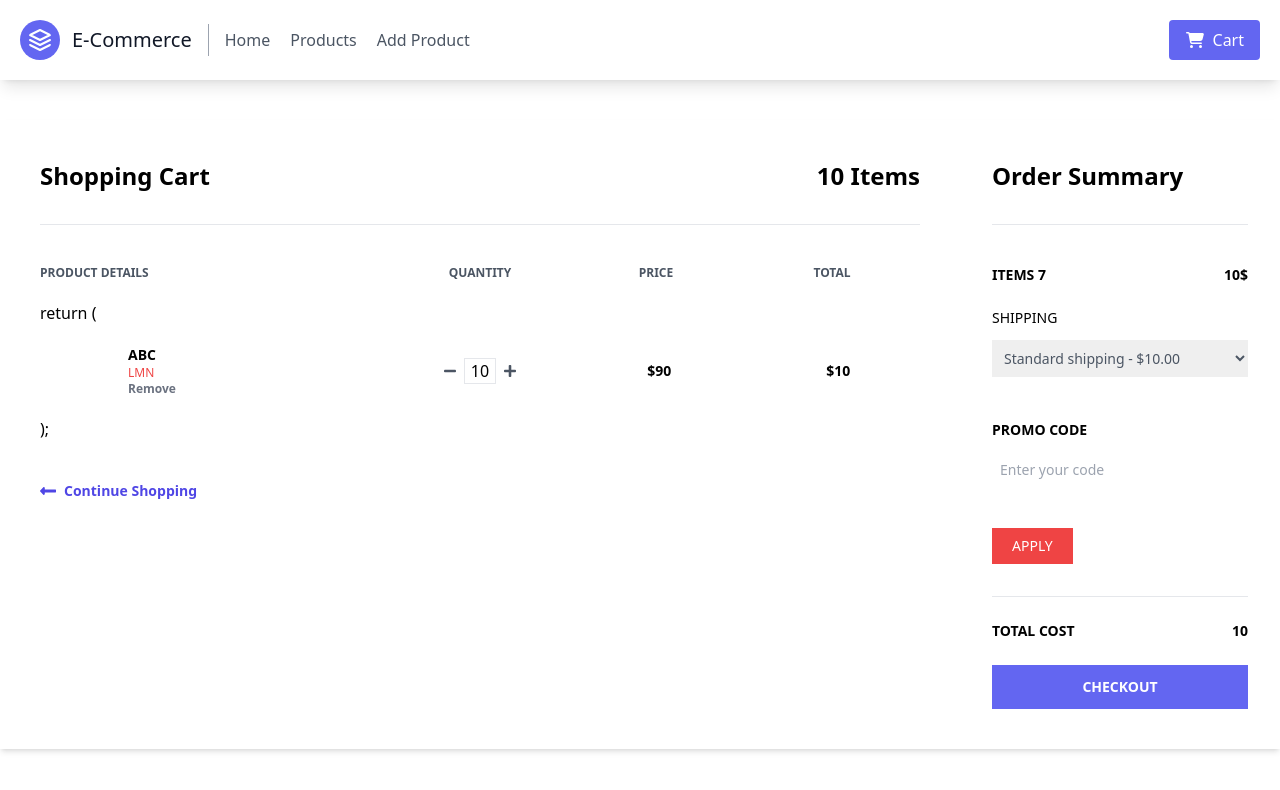
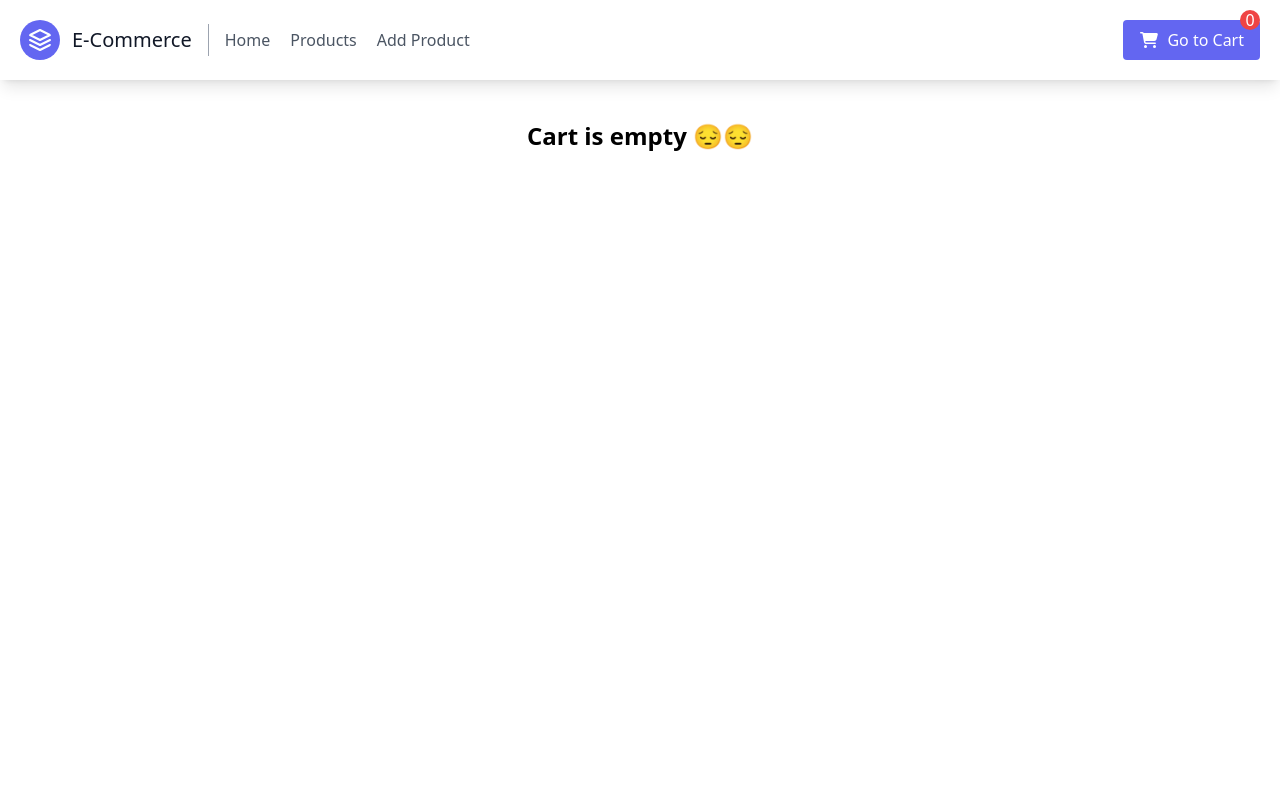
Before and after one commit to Prashantly/ReactECommerceX, a React (Create React App) app: page /cart in a window 1280 px wide. Shown: the top 790 px of the page. Built offline with nearby package versions, Linux system fonts and the light colour scheme; data requests are answered from the project's data file.

Commit message:
Implement cart functinalities like showing product , increment quantity , decrement quantity and show total cart quantities etc

```diff
--- a/src/Pages/Cart/index.js
+++ b/src/Pages/Cart/index.js
@@ -1,14 +1,48 @@
 import React from "react";
+import { useSelector, useDispatch } from "react-redux";
 import { Link } from "react-router-dom";
+import { updateCart, totalCartCount } from "../../states/actions";
+import { toast } from "react-toastify";
 
 const Cart = () => {
+  let cart = useSelector((state) => {
+    console.log(state);
+    return state.cart;
+  });
+
+  const dispatch = useDispatch();
+
+  //handle increment of cart
+  const handleInc = (cartItem) => {
+    cartItem.quantity++;
+    dispatch(updateCart(cartItem));
+    dispatch(totalCartCount());
+  };
+
+  const handleDec = (cartItem) => {
+    if (cartItem.quantity === 1) {
+      toast.success("Product is removed from cart");
+      return;
+    }
+    cartItem.quantity--;
+    dispatch(updateCart(cartItem));
+    dispatch(totalCartCount());
+  };
+
+  if (cart.length === 0) {
+    return (
+      <div className="text-center mt-10">
+        <h2 className="font-semibold text-2xl">Cart is empty 😔😔</h2>
+      </div>
+    );
+  }
   return (
     <div className="container mx-auto mt-10">
       <div className="flex shadow-md my-10">
         <div className="w-3/4 bg-white px-10 py-10">
           <div className="flex justify-between border-b pb-8">
             <h1 className="font-semibold text-2xl">Shopping Cart</h1>
-            <h2 className="font-semibold text-2xl">10 Items</h2>
+            <h2 className="font-semibold text-2xl">{cart.length} Items</h2>
           </div>
           <div className="flex mt-10 mb-5">
             <h3 className="font-semibold text-gray-600 text-xs uppercase w-2/5">
@@ -24,19 +58,27 @@ const Cart = () => {
               Total
             </h3>
           </div>
-          {/* {carts?.map((cart) => { */}
+          {cart.map((item) => {
             return (
               <div className="flex items-center hover:bg-gray-100 -mx-8 px-6 py-5">
                 <div className="flex w-2/5">
                   <div className="w-20">
-                {/* <img className="h-24" src={cart?.image} alt={cart?.title} /> */}
+                    <img
+                      className="h-24"
+                      src={item?.thumbnail}
+                      alt={item?.title}
+                    />
                   </div>
                   <div className="flex flex-col justify-between ml-4 flex-grow">
-                <span className="font-bold text-sm">ABC</span>
-                <span className="text-red-500 text-xs capitalize">LMN</span>
+                    <span className="font-bold text-md uppercase">
+                      {item?.title}
+                    </span>
+                    <span className="text-red-500 text-sm capitalize">
+                      {item?.category}
+                    </span>
                     <div
                       className="font-semibold hover:text-red-500 text-gray-500 text-xs cursor-pointer"
-                  //   onClick={() => removeProduct(cart?.id)}
+                      // onClick={() => removeProduct(cart?.id)}
                     >
                       Remove
                     </div>
@@ -46,7 +88,7 @@ const Cart = () => {
                   <svg
                     className="fill-current text-gray-600 w-3 cursor-pointer"
                     viewBox="0 0 448 512"
-                // onClick={() => handleDec(cart?.id)}
+                    onClick={() => handleDec(item)}
                   >
                     <path d="M416 208H32c-17.67 0-32 14.33-32 32v32c0 17.67 14.33 32 32 32h384c17.67 0 32-14.33 32-32v-32c0-17.67-14.33-32-32-32z" />
                   </svg>
@@ -54,26 +96,26 @@ const Cart = () => {
                   <input
                     className="mx-2 border text-center w-8"
                     type="text"
-                value={10}
+                    value={item?.quantity}
                   />
 
                   <svg
                     className="fill-current text-gray-600 w-3 cursor-pointer"
-                // onClick={() => handleInc(cart?.id)}
+                    onClick={() => handleInc(item)}
                     viewBox="0 0 448 512"
                   >
                     <path d="M416 208H272V64c0-17.67-14.33-32-32-32h-32c-17.67 0-32 14.33-32 32v144H32c-17.67 0-32 14.33-32 32v32c0 17.67 14.33 32 32 32h144v144c0 17.67 14.33 32 32 32h32c17.67 0 32-14.33 32-32V304h144c17.67 0 32-14.33 32-32v-32c0-17.67-14.33-32-32-32z" />
                   </svg>
                 </div>
                 <span className="text-center w-1/5 font-semibold text-sm">
-              ${90}
+                  {`$${item?.price}`}
                 </span>
                 <span className="text-center w-1/5 font-semibold text-sm">
-              ${10}
+                  {`$${item?.price * item?.quantity}`}
                 </span>
               </div>
             );
-          {/* })} */}
+          })}
           <Link
             to={"/"}
             className="flex font-semibold text-indigo-600 text-sm mt-10"
@@ -93,7 +135,9 @@ const Cart = () => {
             Order Summary
           </h1>
           <div className="flex justify-between mt-10 mb-5">
-            <span className="font-semibold text-sm uppercase">Items 7</span>
+            <span className="font-semibold text-sm uppercase">
+              Items {cart?.length}
+            </span>
             <span className="font-semibold text-sm">{10}$</span>
           </div>
           <div>
--- a/src/Pages/ProductDetails/index.js
+++ b/src/Pages/ProductDetails/index.js
@@ -5,10 +5,12 @@ import customFetch from "../../api";
 import { useNavigate } from "react-router-dom";
 import { Rating } from "@mui/material";
 import { useSelector, useDispatch } from "react-redux";
-import { addToCart } from "../../states/actions";
+import { addToCart, totalCartCount } from "../../states/actions";
+import { toast } from "react-toastify";
 
 const Product = () => {
   const dispatchCart = useDispatch();
+  const dispatch = useDispatch();
   const navigate = useNavigate();
   const { id } = useParams();
   const [product, setProduct] = useState({});
@@ -34,6 +36,8 @@ const Product = () => {
     console.log("Product", product);
     // const cartArray = JSON.parse(localStorage.getItem("cart")) || [];
     dispatchCart(addToCart(product));
+    toast.success("Product added to cart");
+    dispatch(totalCartCount());
     if (redirect) {
       navigate("/cart");
     }
--- a/src/components/Header.jsx
+++ b/src/components/Header.jsx
@@ -2,6 +2,7 @@ import React from "react";
 import { FontAwesomeIcon } from "@fortawesome/react-fontawesome";
 import { faShoppingCart } from "@fortawesome/free-solid-svg-icons";
 import { Link } from "react-router-dom";
+import { useSelector } from "react-redux";
 
 const navigations = [
   {
@@ -19,6 +20,7 @@ const navigations = [
 ];
 
 const Header = () => {
+  const totalCartCount = useSelector((state) => state.totalCartCount);
   return (
     <header className="text-gray-600 body-font shadow-lg">
       <div className="container mx-auto flex flex-wrap p-5 flex-col md:flex-row items-center">
@@ -53,13 +55,29 @@ const Header = () => {
             );
           })}
         </nav>
-        <button className="flex items-center bg-indigo-500 text-white border-0 py-2 px-4 focus:outline-none hover:bg-indigo-700 rounded text-base mt-4 md:mt-0">
+        <Link
+          to={"/cart"}
+          className="flex items-center bg-indigo-500 text-white border-0 py-2 px-4 focus:outline-none hover:bg-indigo-700 rounded relative text-base mt-4 md:mt-0"
+        >
           <FontAwesomeIcon icon={faShoppingCart} className="w-5 h-4 pr-2" />
-          Cart
-        </button>
+          Go to Cart
+          <span
+            className="bg-red-500 text-white rounded-full w-5 h-5 flex items-center justify-center absolute count"
+            style={style.count}
+          >
+            {totalCartCount} {/* Replace '5' with the actual cart number */}
+          </span>
+        </Link>
       </div>
     </header>
   );
 };
 
+const style = {
+  count: {
+    top: "-10px",
+    right: "0px",
+  },
+};
+
 export default Header;
--- a/src/index.js
+++ b/src/index.js
@@ -9,7 +9,7 @@ import { Flip, ToastContainer } from "react-toastify";
 import "react-toastify/dist/ReactToastify.css";
 
 const store = createStore(products);
-
+console.log(store.getState());
 const root = ReactDOM.createRoot(document.getElementById("root"));
 root.render(
   <Provider store={store}>
--- a/src/states/actions/index.js
+++ b/src/states/actions/index.js
@@ -1,6 +1,8 @@
 export const ADD_PRODUCTS = "ADD_PRODUCTS";
 export const SET_LOADING = "SET_LOADING";
 export const ADD_TO_CART = "ADD_TO_CART";
+export const UPDATE_CART = "UPDATE_CART";
+export const TOTAL_CART = "TOTAL_CART";
 
 export function addProducts(products) {
   return {
@@ -23,3 +25,16 @@ export function addToCart(item) {
     item,
   };
 }
+
+export function updateCart(cartItem) {
+  return {
+    type: UPDATE_CART,
+    cartItem,
+  };
+}
+
+export function totalCartCount() {
+  return {
+    type: TOTAL_CART,
+  };
+}
--- a/src/states/reducers/index.js
+++ b/src/states/reducers/index.js
@@ -1,10 +1,16 @@
-import { ADD_PRODUCTS, SET_LOADING, ADD_TO_CART } from "../actions";
+import {
+  ADD_PRODUCTS,
+  SET_LOADING,
+  ADD_TO_CART,
+  UPDATE_CART,
+  TOTAL_CART,
+} from "../actions";
 
 let initialState = {
   products: [],
   isLoading: false,
   cart: [],
-  // totalCart: 0,
+  totalCartCount: 0,
 };
 
 export default function products(state = initialState, action) {
@@ -46,6 +52,32 @@ export default function products(state = initialState, action) {
         };
       }
 
+    case UPDATE_CART:
+      let index = state.cart.indexOf(action.cartItem);
+      let newCartArray;
+      if (index !== -1) {
+        newCartArray = [...state.cart];
+        newCartArray[index] = action.cartItem;
+      }
+
+      console.log(state.cart);
+
+      return {
+        ...state,
+        cart: newCartArray,
+      };
+
+    case TOTAL_CART:
+      let { cart } = state;
+      let total = cart.reduce((total, item) => {
+        return (total = total + item.quantity);
+      }, 0);
+
+      return {
+        ...state,
+        totalCartCount: total,
+      };
+
     default:
       return state;
   }
```
Lines whose indentation alone changed are shown as unchanged.
